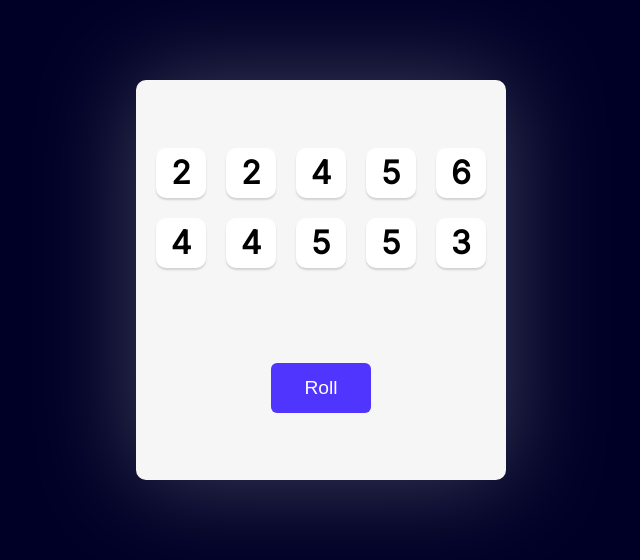
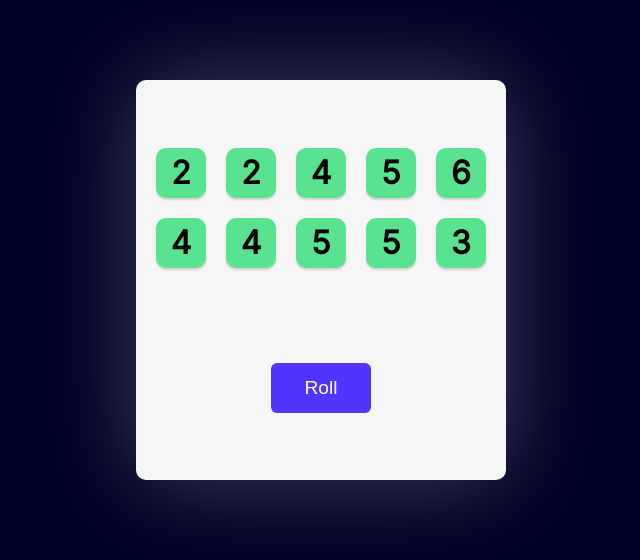
Before and after one commit to sivton/tenzies-game, a React (Vite) app: page / in a window 1280 px wide. Shown: the top 560 px of the page, without its empty margins (319-959 px from the left). Built offline with nearby package versions, Linux system fonts and the light colour scheme.

Commit message:
Styled held dice

```diff
--- a/src/App.jsx
+++ b/src/App.jsx
@@ -1,6 +1,6 @@
 import React from 'react'
 import Die from "./components/Die"
-import {nanoid} from "nanoid"
+import { nanoid } from "nanoid"
 
 export default function App() {
 
@@ -12,14 +12,16 @@ export default function App() {
             newDice.push({
                 id: nanoid(),
                 value: Math.floor(Math.random() * 6) + 1,
-                isHeld: false
+                isHeld: true
             });
         }
         window.console.log(newDice);
         return newDice;
     }
 
-    const diceElements = dice.map(die => <Die key={die.id} value={die.value} />)
+    const diceElements = dice.map(die =>
+        <Die key={die.id} value={die.value} isHeld={die.isHeld} />
+    )
 
     function rollDice() {
         setDice(allNewDice())
--- a/src/components/Die.jsx
+++ b/src/components/Die.jsx
@@ -1,9 +1,15 @@
 import React from "react"
 
-export default function Die(prop) {
+export default function Die(props) {
+
+    const styles = {
+        backgroundColor: props.isHeld ? "#59E391":"white"
+    }
+
     return (
-        <div className="dice--box">
-            <p className="dice--text">{prop.value}</p>
+        <div className="dice--box" style={styles}>
+            <p className="dice--text">{props.value}</p>
         </div>
     )
+
 }
```
